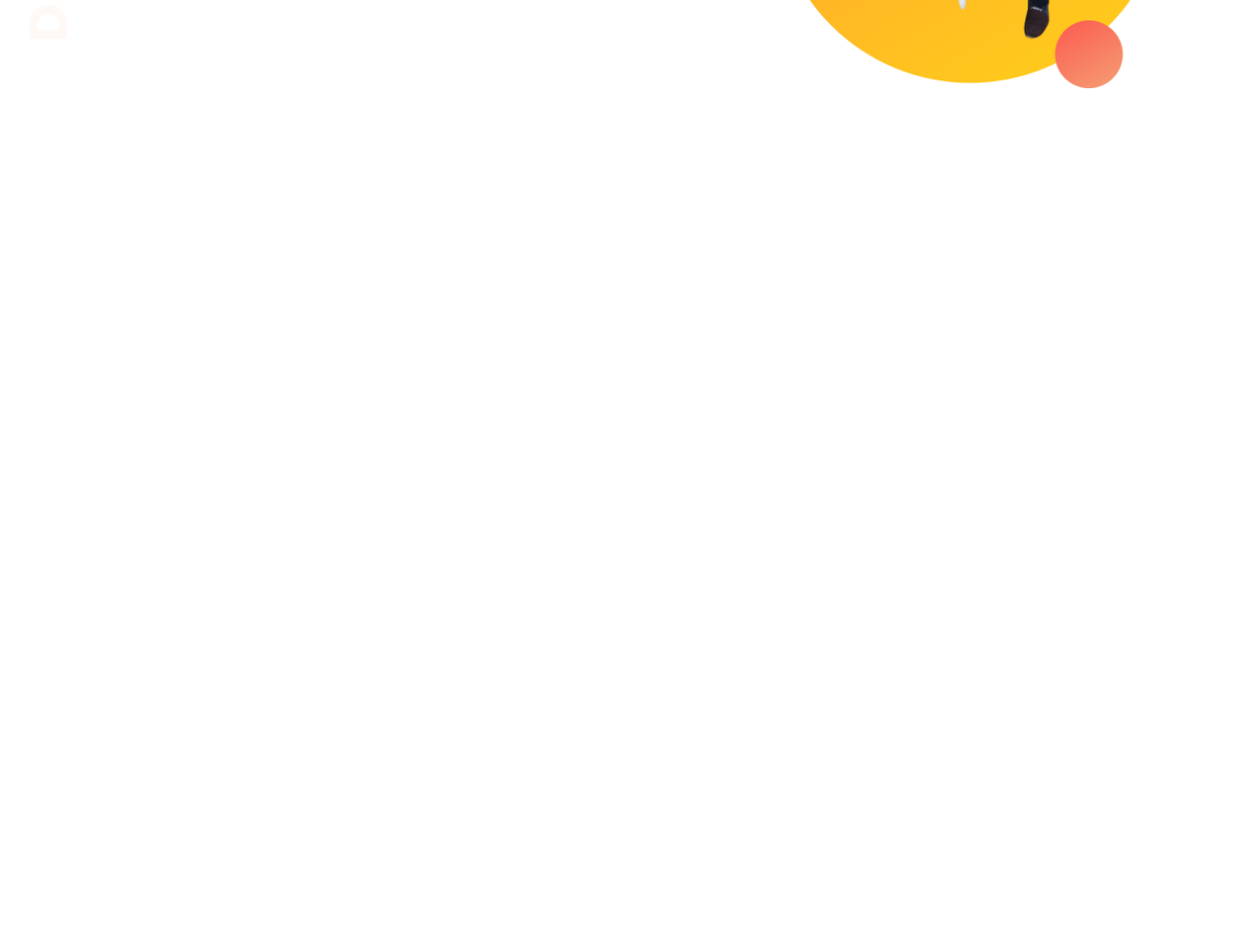
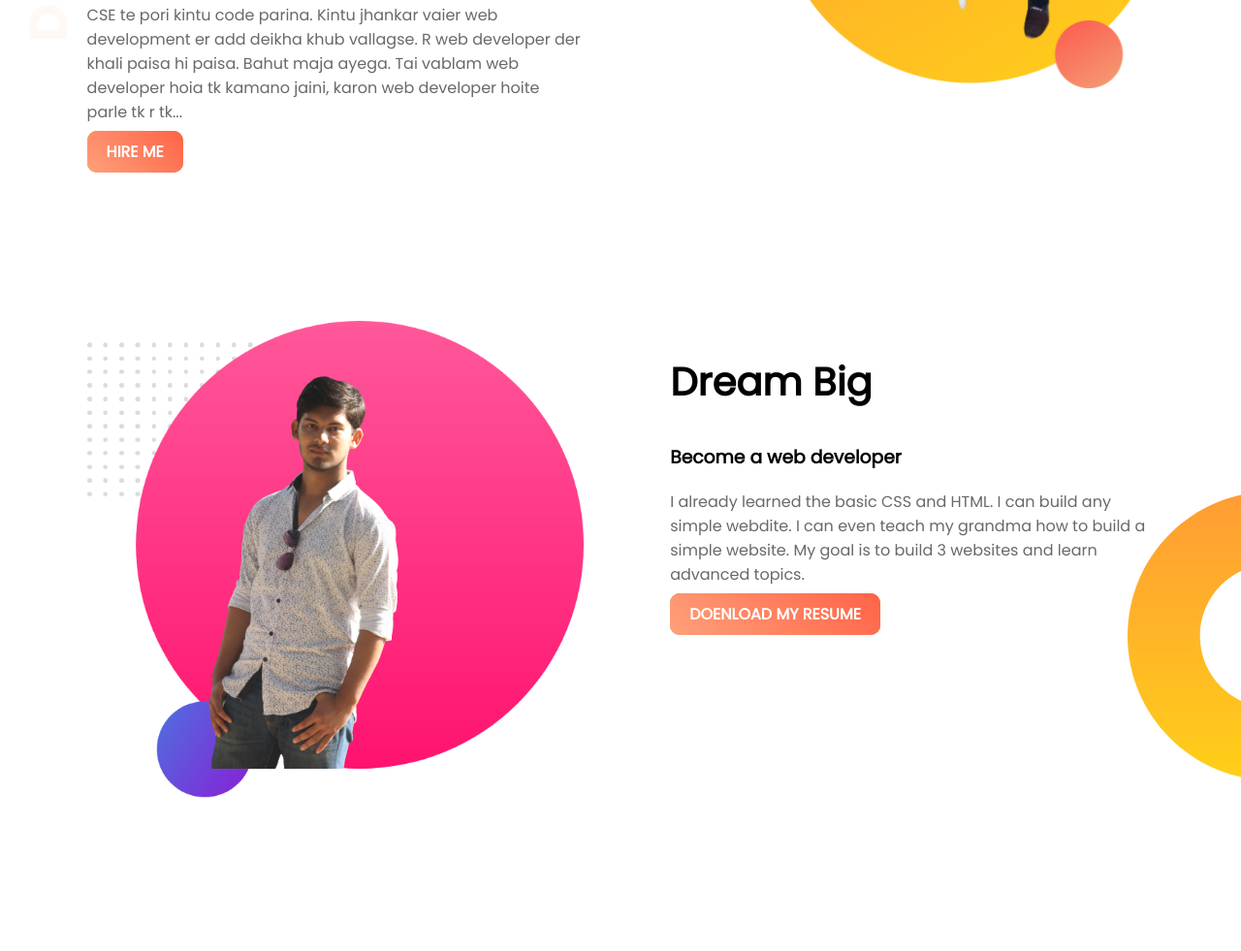
Before and after one commit to Faysal075/web-portfolio, a plain HTML site: page index.html in a window 1280 px wide. Shown: the part 319-1300 px from the top of the page at 97% size. Before the commit the page ends 800 px from the top, so only its background shows below. Drawn offline with Linux system fonts and the light colour scheme.

Commit message:
added dream part

```diff
--- a/index.html
+++ b/index.html
@@ -14,10 +14,22 @@
             <h1><span class="name-highlighter">Faysal</span> Website</h1>
             <h3>World class pro web developer</h3>
             <P>CSE te pori kintu code parina. Kintu jhankar vaier web development er add deikha khub vallagse. R web developer der khali paisa hi paisa. Bahut maja ayega. Tai vablam web developer hoia tk kamano jaini, karon web developer hoite parle tk r tk...</P>
+            <a class="link-button" target="_blank" href="https://www.linkedin.com/in/faysal-mahmud-5316b4157/">HIRE ME</a>
         </div>
         <div class="half-width">
             <img src="images/profile.png" alt="A man with a sanake">
         </div>
     </section>
+    <section class="dream-big">
+        <div class="half-width">
+            <img src="images/faysal1.png" alt="">
+        </div>
+        <div class="half-width">
+            <h2>Dream Big</h1>
+            <h3>Become a web developer</h3>
+            <p>I already learned the basic CSS and HTML. I can build any simple webdite. I can even teach my grandma how to build a simple website. My goal is to build 3 websites and learn advanced topics.</p>
+            <a class="link-button" target="_blank" href="https://www.linkedin.com/in/faysal-mahmud-5316b4157/">DOENLOAD MY RESUME</a>
+        </div>
+    </section>
 </body>
 </html>
--- a/style.css
+++ b/style.css
@@ -4,6 +4,15 @@ body{
 }
 .name-highlighter{
     color: orange;
+}
+h1{
+    font-size: 50px;
+}
+h2{
+    font-size: 40px;
+}
+p{
+    color: dimgray;
 }
 .half-width{
     width: 40%;
@@ -23,4 +32,19 @@ p{
 }
 section{
     height: 500px;
+    padding-bottom: 150px;
 }
+.link-button{
+    text-decoration: none;
+    font-weight: 700;
+    background-color: rgb(167, 145, 20);
+    color: white;
+    padding: 10px 20px;
+    border-radius: 10px;
+    background-image: linear-gradient(45deg, lightsalmon, tomato)
+}
+.dream-big{
+    background-image: url("images/dream-bg.png");
+    background-repeat: no-repeat;
+    background-position: right;
+}
```
Also changed, not shown: images/IMG_8713_-_Copy-removebg-preview.png (added), images/Screenshot_2016-03-15-21-03-28-removebg-preview.png (added), images/faysal1.png (added).
